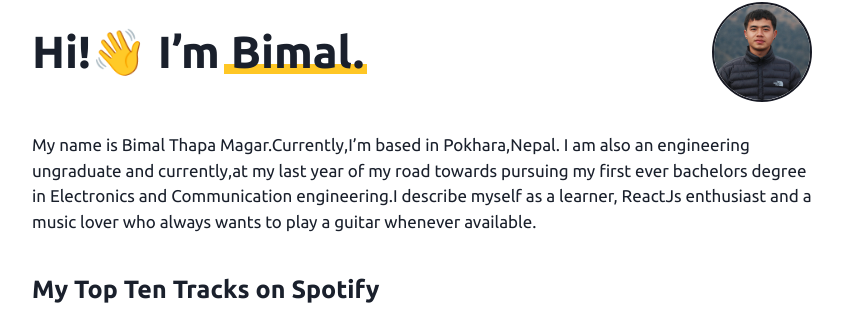
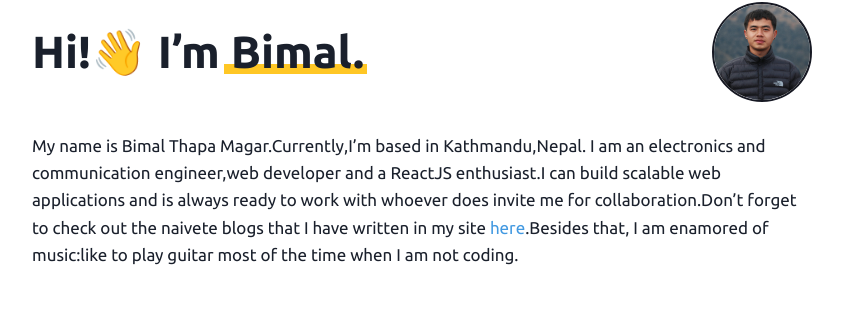
Before and after one commit to bimalmagar10/bimalthapamagar.com.np, a Next.js app: page / in a window 1280 px wide. Shown: the part 118-428 px from the top of the page, without its empty margins (218-1061 px from the left). Built offline with nearby package versions, Linux system fonts and the light colour scheme; no server answers.

Commit message:
update blog

```diff
--- a/pages/blogs/[slug].js
+++ b/pages/blogs/[slug].js
@@ -34,7 +34,7 @@ export default function Blog({mdxSource,matters}){
       			<VStack align="flex-start" mb="2rem">
       				<Heading fontSize="4.5rem" fontFamily="inherit">{matters.title}</Heading>
       				<HStack align="center" fontSize="1.6rem">
-      					<ChakraImage mr=".5rem" src="/images/profile.jpg" alt="Bimal Thapa Magar" borderRadius="full" boxSize="40px"/>
+      					<ChakraImage mr=".5rem" src="/images/profile.jpg" objectFit="cover" alt="Bimal Thapa Magar" borderRadius="full" boxSize="40px"/>
       					<Text>Bimal Thapa Magar</Text>
       					<Text p="0 .3rem 0 .5rem" color="gray.500">{timeFormatter(matters.date,matters.time)} ago</Text>
       					<Text fontSize="3rem">&#8901;</Text>
--- a/pages/index.js
+++ b/pages/index.js
@@ -2,7 +2,6 @@ import Head from "next/head";
 import Footer from '../components/Footer';
 import FeaturedPosts from '../components/FeaturedPosts';
 import Header from "../components/Header";
-import Link from "next/link";
 import Layout from "../components/Layout";
 import {
   Flex,
@@ -11,7 +10,8 @@ import {
   Heading,
   Divider,
   Box,
-  useColorModeValue
+  useColorModeValue,
+  Link
 } from "@chakra-ui/react";
 import ProfileImage from "../components/ProfileImage";
 import MyTopTracks from "../components/MyTopTracks";
@@ -46,13 +46,13 @@ export default function Home() {
               </Heading>
                <ProfileImage/>
           </Flex>
-          <Text fontSize="1.7rem">
-            My name is Bimal Thapa Magar.Currently,I’m based in Pokhara,Nepal.
-            I am also an engineering ungraduate and currently,at my last year
-            of my road towards pursuing my first ever bachelors degree in
-            Electronics and Communication engineering.I describe myself as a learner,
-            ReactJs enthusiast and a music lover who always wants to play a guitar
-            whenever available.
+          <Text fontSize="1.7rem" lineHeight="1.6">
+            My name is Bimal Thapa Magar.Currently,I’m based in Kathmandu,Nepal.
+            I am an electronics and communication engineer,web developer and a ReactJS
+            enthusiast.I can build scalable web applications and is always ready to
+            work with whoever does invite me for collaboration.Don&rsquo;t forget to check
+            out the naivete blogs that I have written in my site <Link href="/blogs" color="blue.400">here</Link>.Besides that, I am enamored of
+            music:like to play guitar most of the time when I am not coding.
           </Text>
         </VStack>
       </Flex>
```
Also changed, not shown: pages/blogs.js (+3 -4 lines), pages/works.js (added, +22 -0 lines).
